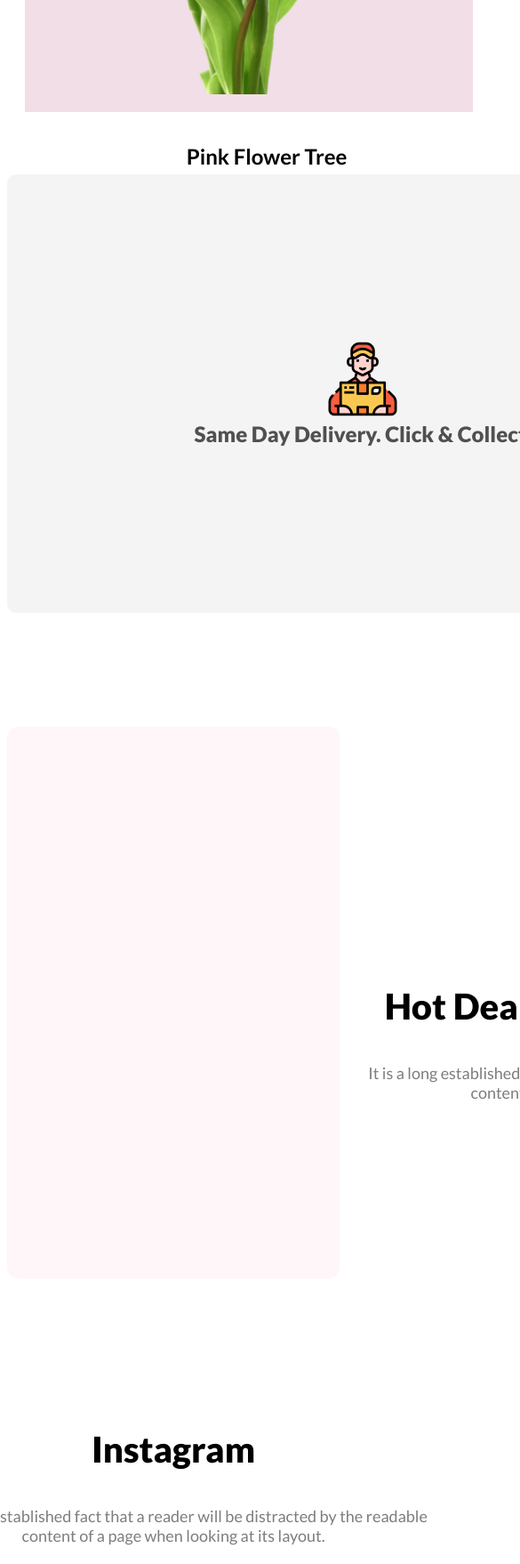
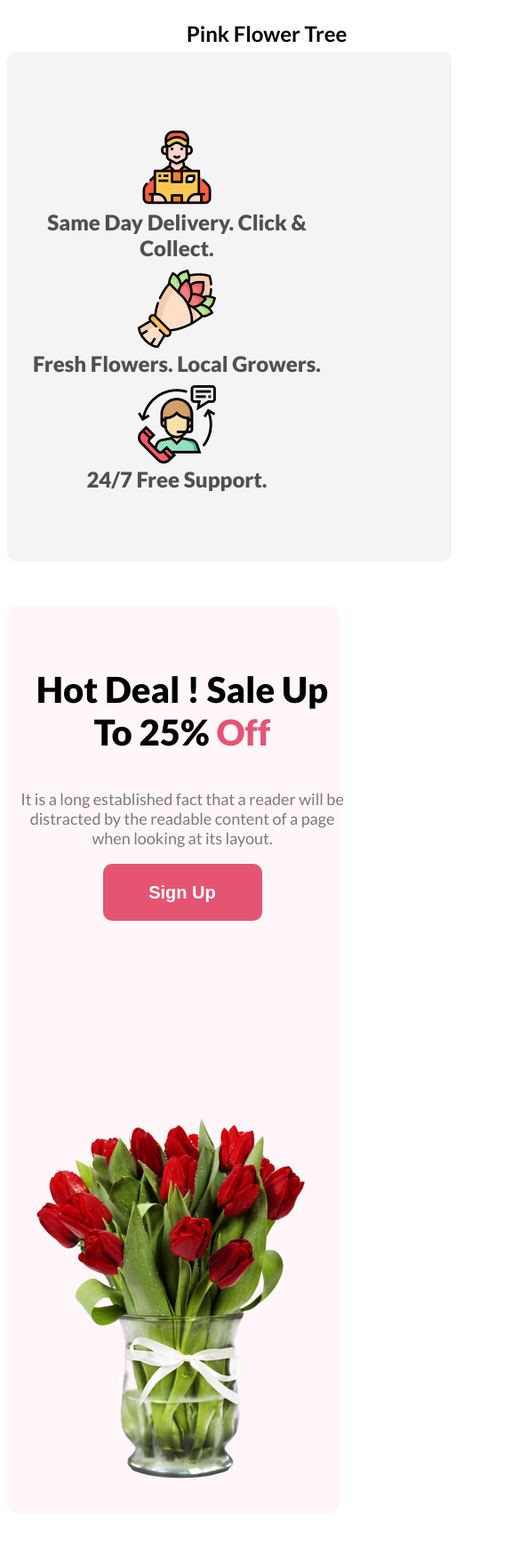
Before and after one commit to OmarFaruk41/flower-shop, a plain HTML site: page index.html in a window 390 px wide. Shown: the part 3930-5688 px from the top of the page at 89% size, 585 px wide, since content can reach past the window. Drawn offline with Linux system fonts and the light colour scheme.

Commit message:
make responsive small device

```diff
--- a/styles.css
+++ b/styles.css
@@ -113,7 +113,7 @@ font-weight: 800;
 .service{
     background-color: rgba(39, 39, 39, 0.05);
     width: 1100px;
-    height: 320px;
+    max-width: 320px;
     margin: 0 auto;
     padding: 86px 175px 87px 175px;
     margin-bottom: 128px;
@@ -147,10 +147,11 @@ span{
 }
 .offer-container{
      display: flex;
-     justify-content: space-between;
+     justify-content: center;
      align-items: center;
      text-align: center;
-
+     max-width: 1922px;
+     gap: 186px;
 
 }
 
@@ -163,7 +164,7 @@ span{
 .offer-text{
 
     margin-top: 130px ;
-    margin-left: 395px;
+
 }
 .offer-title{
 
@@ -176,7 +177,7 @@ span{
     color: rgba(39, 39, 39, 0.6);
 }
 .offer-img{
-    margin: 100px 429px 100px;
+   margin-top: 100px;
 }
 
 /* flower section */
@@ -260,41 +261,133 @@ footer{
 }
 
 
+
+/*  responsive small device */
+
 @media screen and (max-width: 576px){
+    header{
+        width: 100%;
+    }
 .banner-container{
-    display: flex;
+
     flex-direction: column;
     width: 100%;
     height: 1670px;
     padding: 20px;
+    margin: 0 auto;
+
 
 }
-.banner-text{
+ .banner-text{
+ display: grid;
+ grid-template-columns: repeat(1,1fr);
  width: calc(100% - 20px);
  height: 100%;
+ margin: 0 auto;
+
+}
+.banner-img{
+    margin: 0 auto;
 }
 .banner-text .title{
-    width: 500px;
+    width: 100%;
+    margin: 0 auto;
+
 
 }
 .banner-text .description{
-    width: 500px;
-     margin-right: 20px;
+    width: 100%;
+    margin-right: 20px;
 }
+
 
 /* card section */
 .card-img-daimention{
     padding: 20px;
 }
+
 .card-img , .card-name{
  display: grid;
  grid-template-columns: repeat(1,1fr);
  margin-bottom: 30px;
  padding: 20px;
-
 }
 .card-img-daimention{
 
     margin: 30px 0 20px 0;
 }
+.service{
+    width: 100%;
+    height: 400px;
+    align-items: center;
+    margin:0 auto;
+    padding-left: 5px;
+
 }
+.service-container {
+    display: grid;
+    grid-template-columns: repeat(1,1fr);
+    gap: 10px;
+    justify-content: center;
+    align-items: center;
+    padding: 0px;
+}
+.service-img{
+    width: 372px;
+}
+
+/* Offer section */
+.offer{
+    margin: 0 auto;
+    gap: 10px;
+    width: 100%;
+    height: 1020px;
+}
+.offer-text{
+    width: 100%;
+    margin: 20px auto;
+    padding: 10px;
+
+}
+.offer-img{
+    margin: 0px;
+}
+.offer-container{
+    display: grid;
+    grid-template-columns: repeat(1,1fr);
+    margin-top: 50px;
+}
+.offer-description{
+    width: 100%;
+}
+/* flower section */
+.flower-container, .flower-card-img{
+    display: grid;
+    grid-template-columns: repeat(1,1fr);
+    margin: 0 auto;
+}
+.flower-text{
+    margin-top: 50px;
+    width: 100%;
+}
+.flower-card{
+    margin: auto;
+}
+
+/* subscribe container */
+.subscribe{
+    width: 100%;
+}
+.subscribe-container{
+    display: flex;
+    flex-direction: column;
+}
+.input-btn{
+    width: 100%;
+    gap: 10px;
+}
+
+.footer-container , .footer-description{
+    width: 100%;
+}
+}
```
